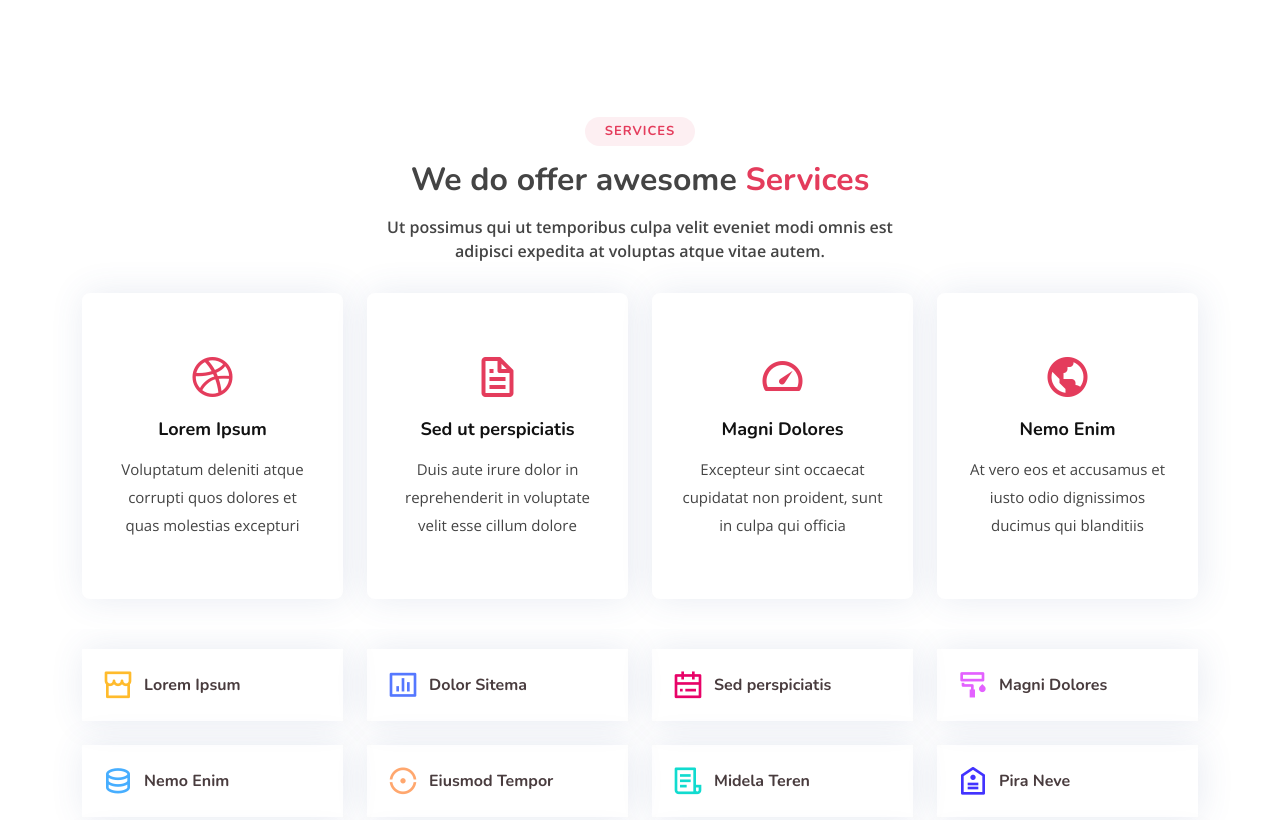
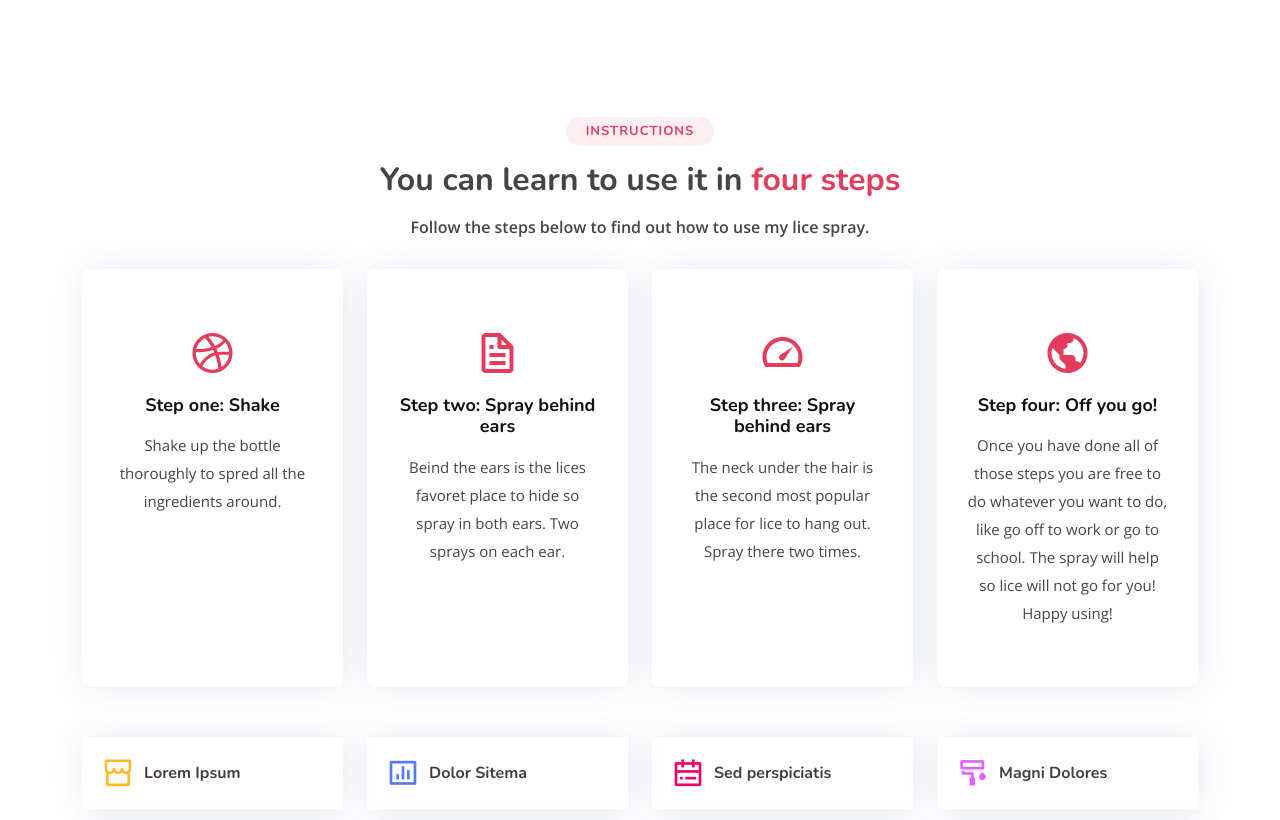
Before and after one commit to essential-guardian/essential-guardian.github.io, a plain HTML site: page index.html in a window 1280 px wide. Shown: the part 1210-2030 px from the top of the page. Drawn offline with nearby package versions, Linux system fonts and the light colour scheme; a script that the page names is missing.

Commit message:
Update index.html

```diff
--- a/index.html
+++ b/index.html
@@ -42,7 +42,7 @@
   <header id="header" class="fixed-top ">
     <div class="container d-flex align-items-center justify-content-between">
 
-      <h1 class="logo"><a href="index.html">Tempo</a></h1>
+      <h1 class="logo"><a href="index.html">Essential Guardian</a></h1>
       <!-- Uncomment below if you prefer to use an image logo -->
       <!-- <a href="index.html" class="logo"><img src="assets/img/logo.png" alt="" class="img-fluid"></a>-->
 
@@ -131,41 +131,41 @@
       <div class="container">
 
         <div class="section-title">
-          <h2>Services</h2>
-          <h3>We do offer awesome <span>Services</span></h3>
-          <p>Ut possimus qui ut temporibus culpa velit eveniet modi omnis est adipisci expedita at voluptas atque vitae autem.</p>
+          <h2>Instructions</h2>
+          <h3>You can learn to use it in <span>four steps</span></h3>
+          <p>Follow the steps below to find out how to use my lice spray.</p>
         </div>
 
         <div class="row">
           <div class="col-md-6 col-lg-3 d-flex align-items-stretch mb-5 mb-lg-0">
             <div class="icon-box">
               <div class="icon"><i class="bx bxl-dribbble"></i></div>
-              <h4 class="title"><a href="">Lorem Ipsum</a></h4>
-              <p class="description">Voluptatum deleniti atque corrupti quos dolores et quas molestias excepturi</p>
+              <h4 class="title"><a href="">Step one: Shake</a></h4>
+              <p class="description">Shake up the bottle thoroughly to spred all the ingredients around.</p>
             </div>
           </div>
 
           <div class="col-md-6 col-lg-3 d-flex align-items-stretch mb-5 mb-lg-0">
             <div class="icon-box">
               <div class="icon"><i class="bx bx-file"></i></div>
-              <h4 class="title"><a href="">Sed ut perspiciatis</a></h4>
-              <p class="description">Duis aute irure dolor in reprehenderit in voluptate velit esse cillum dolore</p>
+              <h4 class="title"><a href="">Step two: Spray behind ears</a></h4>
+              <p class="description">Beind the ears is the lices favoret place to hide so spray in both ears. Two sprays on each ear.</p>
             </div>
           </div>
 
           <div class="col-md-6 col-lg-3 d-flex align-items-stretch mb-5 mb-lg-0">
             <div class="icon-box">
               <div class="icon"><i class="bx bx-tachometer"></i></div>
-              <h4 class="title"><a href="">Magni Dolores</a></h4>
-              <p class="description">Excepteur sint occaecat cupidatat non proident, sunt in culpa qui officia</p>
+              <h4 class="title"><a href="">Step three: Spray behind ears</a></h4>
+              <p class="description">The neck under the hair is the second most popular place for lice to hang out. Spray there two times. </p>
             </div>
           </div>
 
           <div class="col-md-6 col-lg-3 d-flex align-items-stretch mb-5 mb-lg-0">
             <div class="icon-box">
               <div class="icon"><i class="bx bx-world"></i></div>
-              <h4 class="title"><a href="">Nemo Enim</a></h4>
-              <p class="description">At vero eos et accusamus et iusto odio dignissimos ducimus qui blanditiis</p>
+              <h4 class="title"><a href="">Step four: Off you go!</a></h4>
+              <p class="description">Once you have done all of those steps you are free to do whatever you want to do, like go off to work or go to school. The spray will help so lice will not go for you! Happy using! </p>
             </div>
           </div>
 
```
